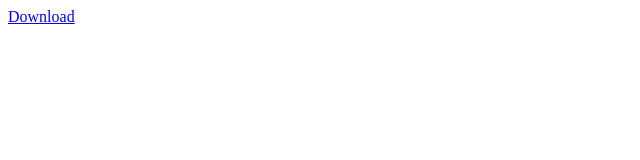
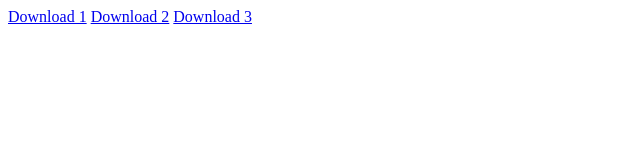
Before and after one commit to brandonlinnell/weg-lwbe560, a plain HTML site: page index.html in a window 1280 px wide. Shown: the whole page, without its empty margins (0-640 px from the left). Drawn offline with Linux system fonts and the light colour scheme.

Commit message:
Update index.html

```diff
--- a/index.html
+++ b/index.html
@@ -1,5 +1,7 @@
 <html>
   <body>
-  <a href="https://github.com/brandonlinnell/weg-lwbe560/raw/refs/heads/main/Task%201%20-%20Example.docx">Download</a>
+  <a href="https://github.com/brandonlinnell/weg-lwbe560/raw/refs/heads/main/Task2_Documentation.docx">Download 1</a>
+    <a href="https://github.com/brandonlinnell/weg-lwbe560/raw/refs/heads/main/Task2_Test_Log_Template.doc">Download 2</a>
+    <a href="https://github.com/brandonlinnell/weg-lwbe560/raw/refs/heads/main/t.zip">Download 3</a>
   </body>
 </html>
```
